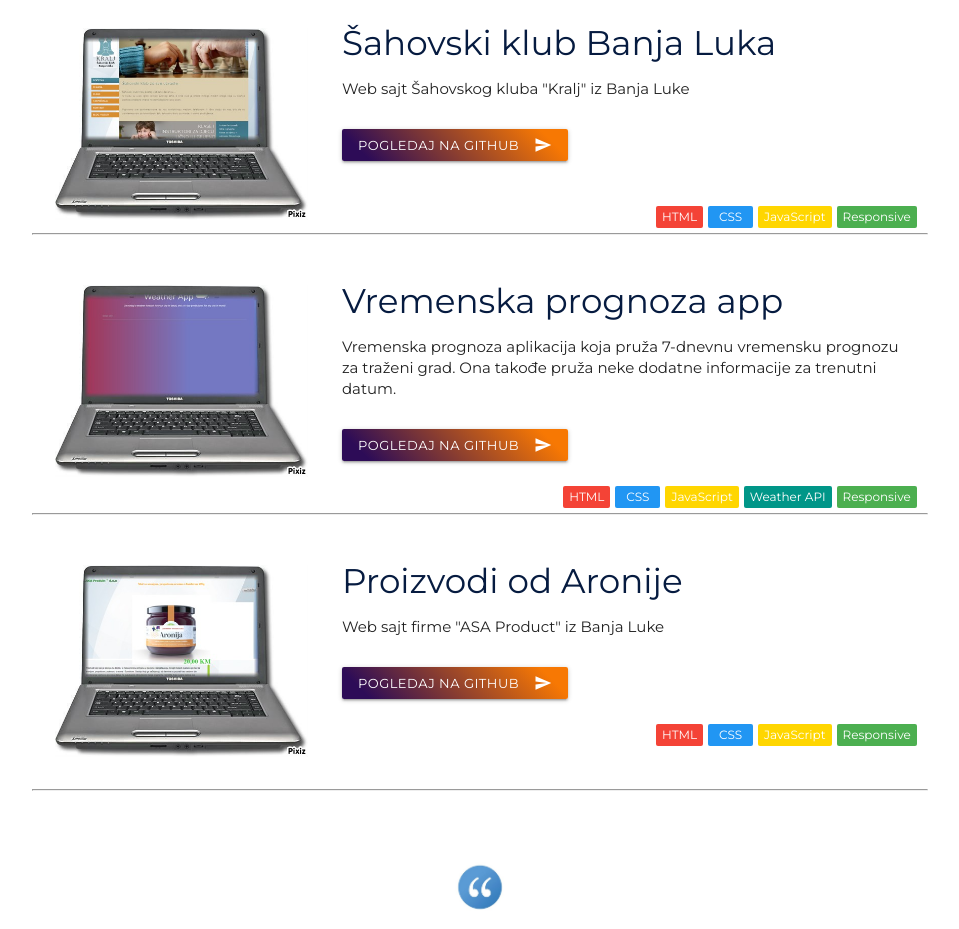
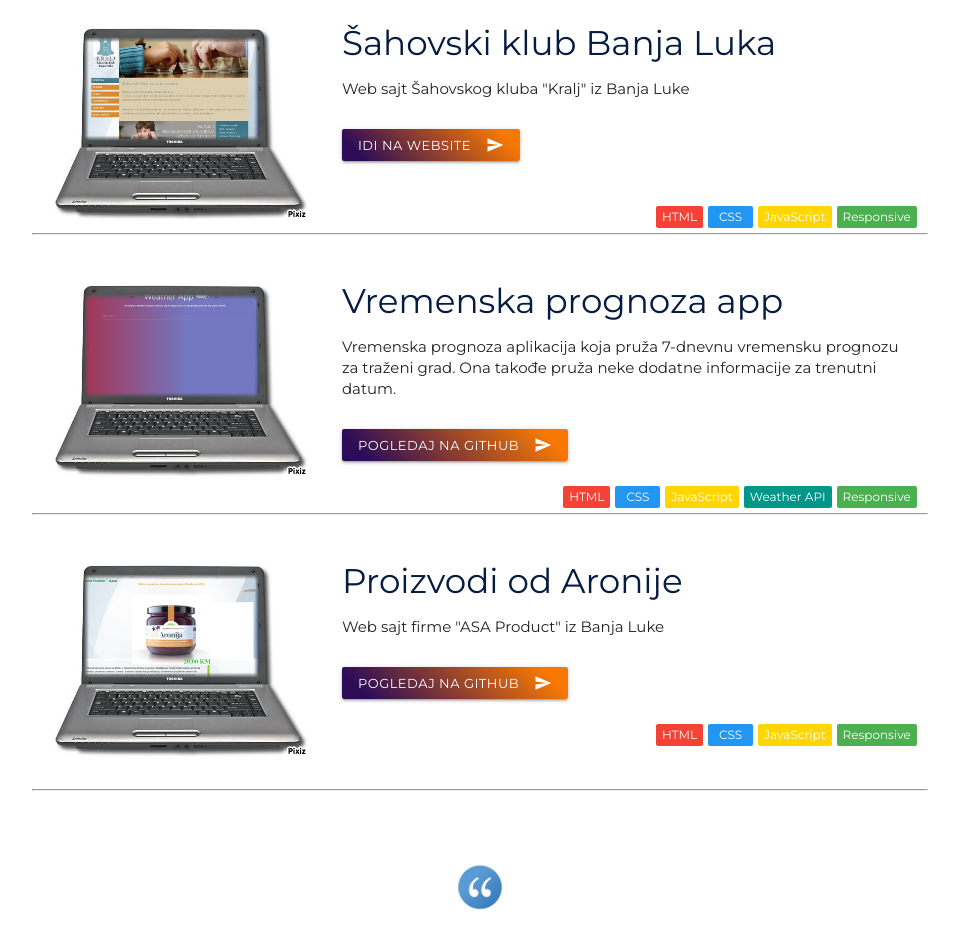
Before and after one commit to BranislavDrljaca/Moj-portfolio, a website: page build/index.html in a window 1280 px wide. Shown: the part 2424-3353 px from the top of the page, without its empty margins (160-1119 px from the left). Drawn offline with nearby package versions, Linux system fonts and the light colour scheme.

Commit message:
Update index.html

```diff
--- a/build/index.html
+++ b/build/index.html
@@ -100,7 +100,7 @@
                 <div class="col s12 m12 l12 xl8">
                     <h4 class="projecttitle">Šahovski klub Banja Luka</h4>
                     <p class="projectdesc">Web sajt Šahovskog kluba "Kralj" iz Banja Luke</p>
-                    <a href="https://github.com/BranislavDrljaca/sahovski-klub" target="_blank" class="waves-effect waves-light btn-small gotobtn"><i class="material-icons right">send</i>POGLEDAJ NA GITHUB</a>
+                    <a href="https://github.com/BranislavDrljaca/sahovski-klub" target="_blank" class="waves-effect waves-light btn-small gotobtn"><i class="material-icons right">send</i>IDI NA WEBSITE</a>
                     <div class="badgeextra left-align">
                         <span class="new badge green" data-badge-caption="Responsive"></span>
 
```
